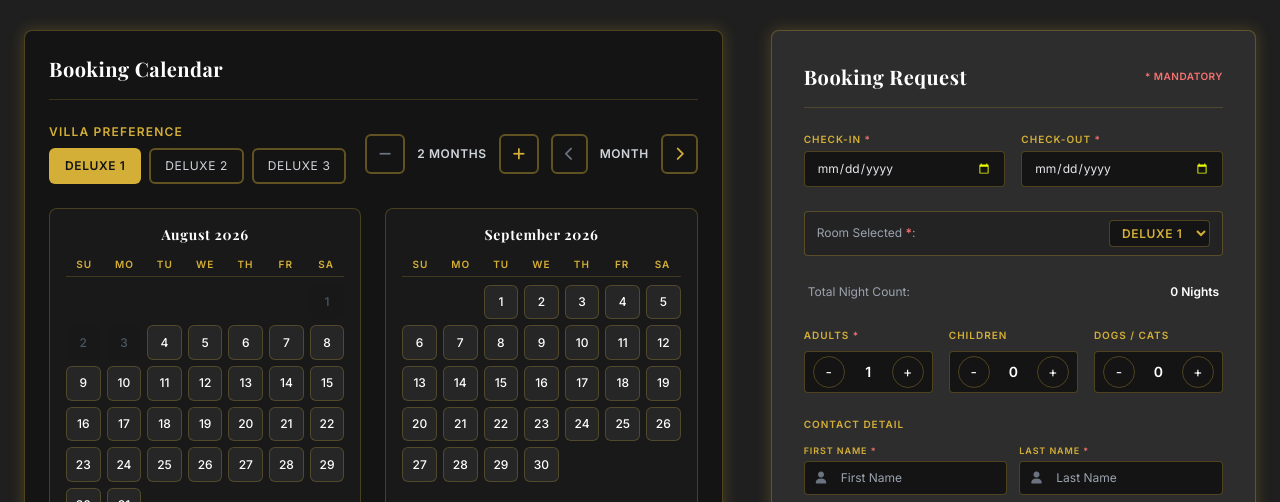
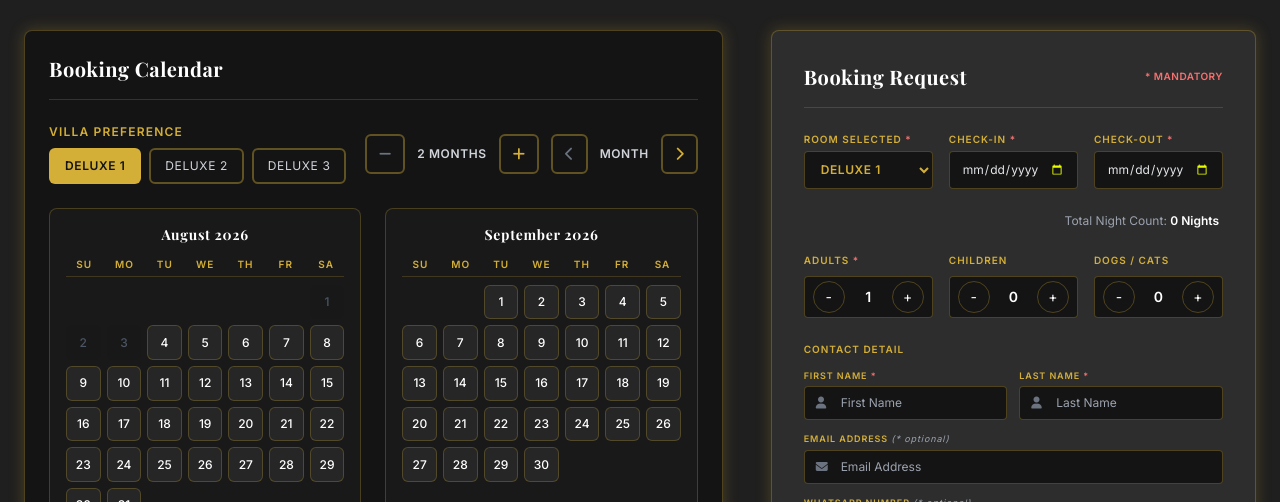
Before and after one commit to inside360pro/AlamBaliVilla, a website: page index.html in a window 1280 px wide. Shown: the part 3480-3982 px from the top of the page. Drawn offline with nearby package versions, Linux system fonts and the light colour scheme; no server answers; a web font is replaced by a local one.

Commit message:
Update index.html

```diff
--- a/index.html
+++ b/index.html
@@ -827,28 +827,29 @@
                     </div>
 
                     <form id="booking-form" onsubmit="handleFormSubmission(event)" class="space-y-6">
-                        <div class="grid grid-cols-2 gap-4">
+                        <!-- Uniform 3-Column First Row: Room Selected, Check-In, Check-Out -->
+                        <div class="grid grid-cols-1 sm:grid-cols-3 gap-4">
+                            <div>
+                                <label for="form-room-select" class="text-[10px] uppercase tracking-widest text-luxuryGold font-semibold block mb-1">Room Selected <span class="text-red-400 font-bold">*</span></label>
+                                <select id="form-room-select" onchange="selectRoom(parseInt(this.value))" class="w-full bg-luxuryGrey-dark border border-luxuryGold/30 rounded px-3 py-2 text-xs focus:outline-none focus:border-luxuryGold text-luxuryGold font-bold uppercase tracking-wider cursor-pointer h-[38px]">
+                                    <option value="1">Deluxe 1</option>
+                                    <option value="2">Deluxe 2</option>
+                                    <option value="3">Deluxe 3</option>
+                                </select>
+                            </div>
                             <div>
                                 <label for="form-check-in" class="text-[10px] uppercase tracking-widest text-luxuryGold font-semibold block mb-1">Check-In <span class="text-red-400 font-bold">*</span></label>
-                                <input type="date" id="form-check-in" onchange="handleDateInputChange()" class="w-full bg-luxuryGrey-dark border border-luxuryGold/30 rounded px-3 py-2 text-xs focus:outline-none focus:border-luxuryGold text-gray-200 cursor-pointer">
+                                <input type="date" id="form-check-in" onchange="handleDateInputChange()" class="w-full bg-luxuryGrey-dark border border-luxuryGold/30 rounded px-3 py-2 text-xs focus:outline-none focus:border-luxuryGold text-gray-200 cursor-pointer h-[38px]">
                             </div>
                             <div>
                                 <label for="form-check-out" class="text-[10px] uppercase tracking-widest text-luxuryGold font-semibold block mb-1">Check-Out <span class="text-red-400 font-bold">*</span></label>
-                                <input type="date" id="form-check-out" onchange="handleDateInputChange()" class="w-full bg-luxuryGrey-dark border border-luxuryGold/30 rounded px-3 py-2 text-xs focus:outline-none focus:border-luxuryGold text-gray-200 cursor-pointer">
+                                <input type="date" id="form-check-out" onchange="handleDateInputChange()" class="w-full bg-luxuryGrey-dark border border-luxuryGold/30 rounded px-3 py-2 text-xs focus:outline-none focus:border-luxuryGold text-gray-200 cursor-pointer h-[38px]">
                             </div>
                         </div>
 
-                        <div class="bg-luxuryGrey-dark/40 px-3 py-2 rounded border border-luxuryGold/30 flex justify-between items-center text-xs">
-                            <label for="form-room-select" class="text-gray-400 cursor-pointer">Room Selected <span class="text-red-400 font-bold">*</span>:</label>
-                            <select id="form-room-select" onchange="selectRoom(parseInt(this.value))" class="bg-luxuryGrey-dark text-luxuryGold font-bold tracking-wider uppercase text-xs border border-luxuryGold/30 rounded px-2 py-1 focus:outline-none focus:border-luxuryGold cursor-pointer">
-                                <option value="1">Deluxe 1</option>
-                                <option value="2">Deluxe 2</option>
-                                <option value="3">Deluxe 3</option>
-                            </select>
-                        </div>
-
-                        <div class="px-1 py-1 flex justify-between items-center text-xs">
-                            <span class="text-gray-400">Total Night Count:</span>
+                        <!-- Right-Aligned Total Night Count -->
+                        <div class="text-right text-xs px-1">
+                            <span class="text-gray-400">Total Night Count: </span>
                             <span id="form-nights-display" class="font-bold text-white">0 Nights</span>
                         </div>
 
@@ -992,7 +993,7 @@
                 <span class="font-serif text-xl tracking-[0.2em] uppercase font-bold text-white">Alam Bali</span>
                 <span class="text-[8px] tracking-[0.4em] text-luxuryGold uppercase font-semibold">Villa</span>
                 <!-- Version Date/Time Stamp -->
-                <span class="text-[9px] tracking-[0.15em] text-gray-400/80 font-mono mt-1 select-none">260804_222000</span>
+                <span class="text-[9px] tracking-[0.15em] text-gray-400/80 font-mono mt-1 select-none">260804_223000</span>
             </div>
 
             <div class="text-center md:text-right text-xs text-gray-400 space-y-2">
```
